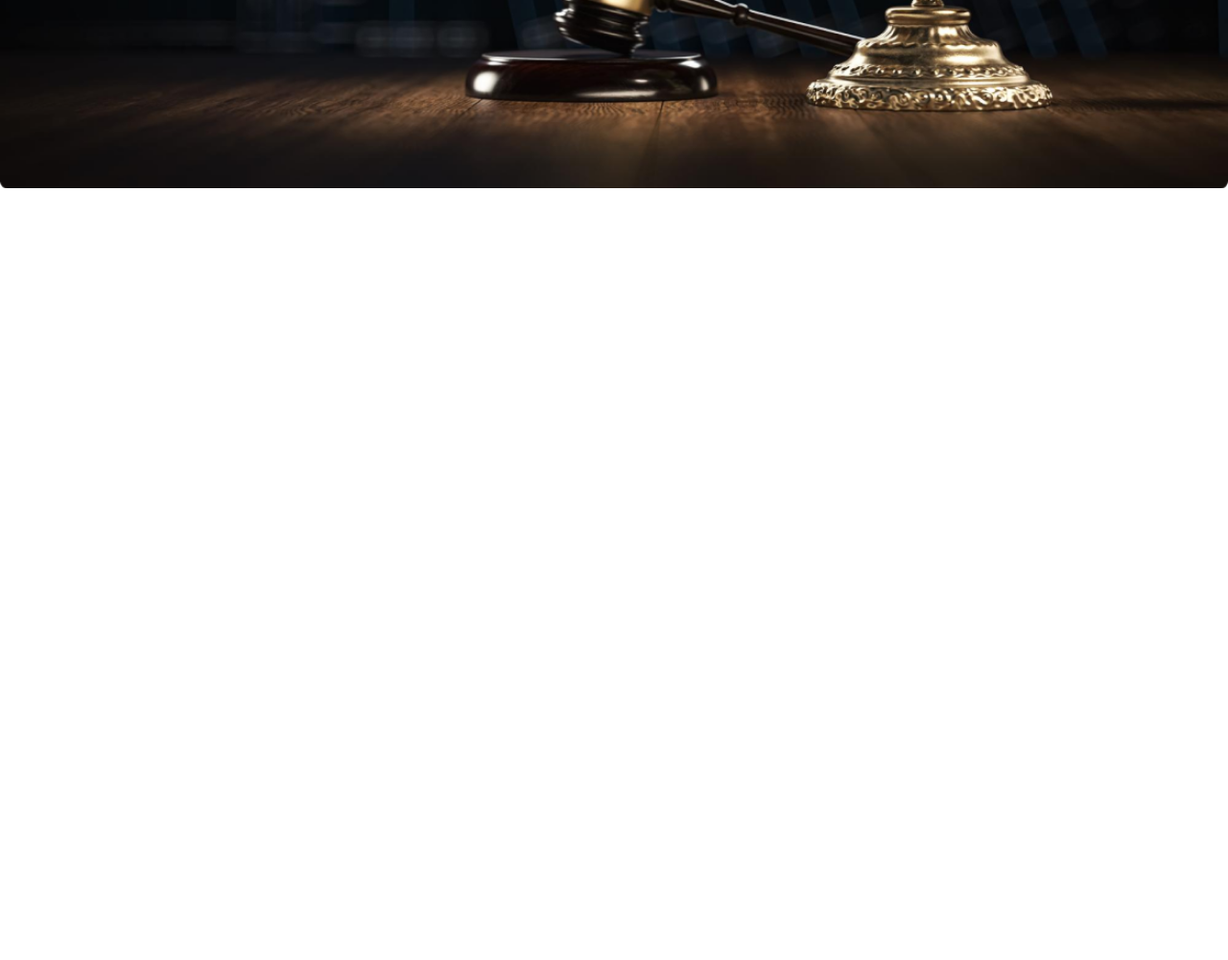
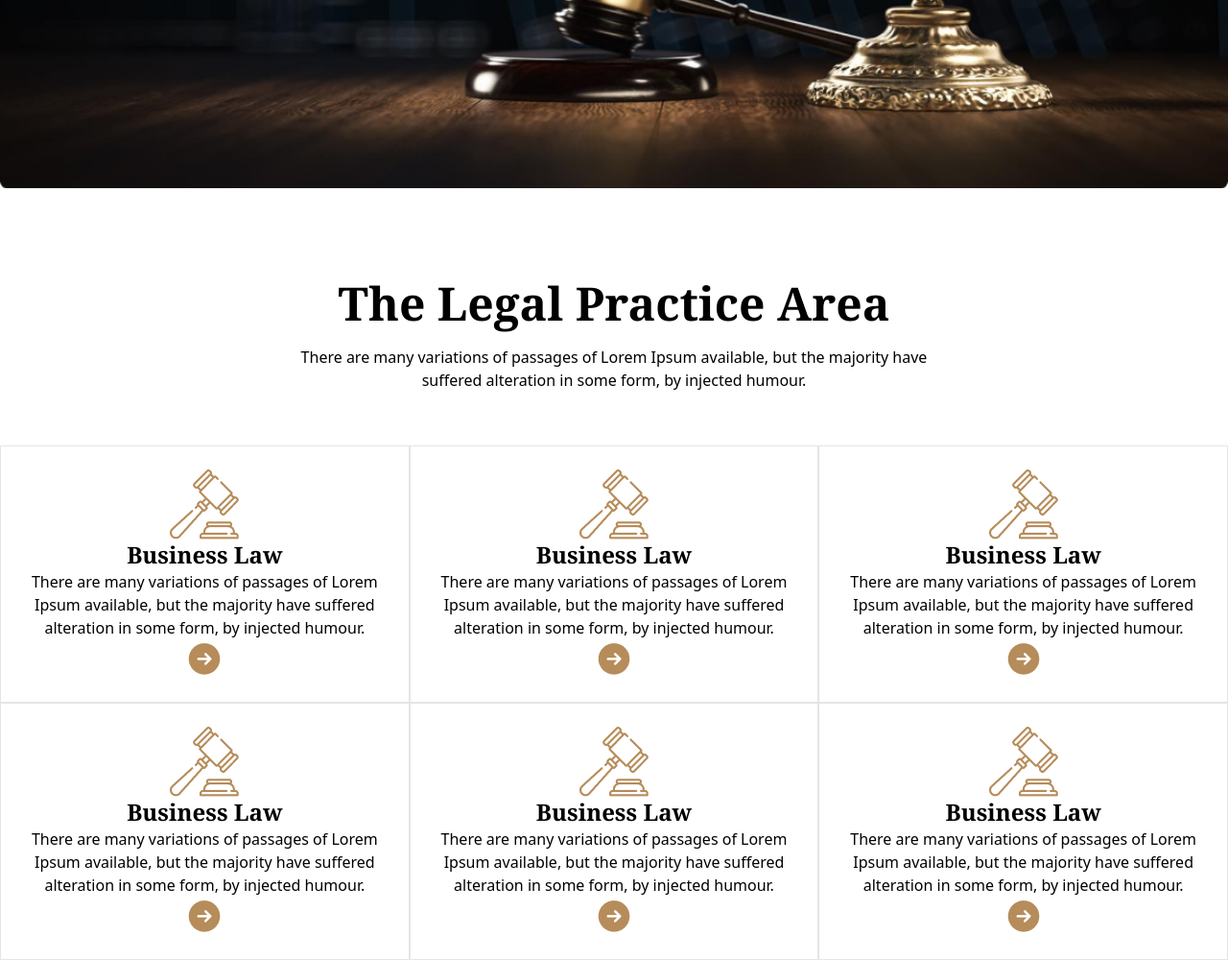
Before and after one commit to mirshad47/Legal-solution-2, a plain HTML site: page index.html in a window 1280 px wide. Shown: the part 500-1500 px from the top of the page at 96% size. Before the commit the page ends 800 px from the top, so only its background shows below. Drawn offline with nearby package versions, Linux system fonts and the light colour scheme.

Commit message:
Update index.html

```diff
--- a/index.html
+++ b/index.html
@@ -138,7 +138,71 @@
 
     <main>
         <!-- practice Area -->
-        <section></section>
+        <section class="mt-24">
+            <!-- container div-->
+            <div>
+                <h1 class="text-3xl font-semibold md:text-5xl font-serif text-center">The Legal Practice Area</h1>
+                <p class="text-center px-5 md:px-0 mt-5">There are many variations of passages of Lorem Ipsum available, but the majority
+                    have <br>suffered alteration in some form, by injected humour.</p>
+                <!-- box container -->
+                <div class="grid grid-cols-1 md:grid-cols-3 mt-14 px-3 md:px-0">
+                    <!-- box 1-->
+                    <div
+                        class=" p-6 text-center hover:bg-gradient-to-b from-zinc-100 to-zinc-100 transition-all border border-neutral-200">
+                        <img class="mx-auto" src="./images/business.png" alt="">
+                        <h2 class="text-2xl font-serif font-semibold">Business Law</h2>
+                        <p>There are many variations of passages of Lorem Ipsum available, but the majority have
+                            suffered alteration in some form, by injected humour.</p>
+                        <img class="mx-auto" src="./images/Frame.png" alt="">
+                    </div>
+                    <!-- box 1-->
+                    <div
+                        class=" p-6 text-center hover:bg-gradient-to-b from-zinc-100 to-zinc-100 transition-all border border-neutral-200">
+                        <img class="mx-auto" src="./images/business.png" alt="">
+                        <h2 class="text-2xl font-serif font-semibold">Business Law</h2>
+                        <p>There are many variations of passages of Lorem Ipsum available, but the majority have
+                            suffered alteration in some form, by injected humour.</p>
+                        <img class="mx-auto" src="./images/Frame.png" alt="">
+                    </div>
+                    <!-- box 1-->
+                    <div
+                        class=" p-6 text-center hover:bg-gradient-to-b from-zinc-100 to-zinc-100 transition-all border border-neutral-200">
+                        <img class="mx-auto" src="./images/business.png" alt="">
+                        <h2 class="text-2xl font-serif font-semibold">Business Law</h2>
+                        <p>There are many variations of passages of Lorem Ipsum available, but the majority have
+                            suffered alteration in some form, by injected humour.</p>
+                        <img class="mx-auto" src="./images/Frame.png" alt="">
+                    </div>
+                    <!-- box 1-->
+                    <div
+                        class=" p-6 text-center hover:bg-gradient-to-b from-zinc-100 to-zinc-100 transition-all border border-neutral-200">
+                        <img class="mx-auto" src="./images/business.png" alt="">
+                        <h2 class="text-2xl font-serif font-semibold">Business Law</h2>
+                        <p>There are many variations of passages of Lorem Ipsum available, but the majority have
+                            suffered alteration in some form, by injected humour.</p>
+                        <img class="mx-auto" src="./images/Frame.png" alt="">
+                    </div>
+                    <!-- box 1-->
+                    <div
+                        class=" p-6 text-center hover:bg-gradient-to-b from-zinc-100 to-zinc-100 transition-all border border-neutral-200">
+                        <img class="mx-auto" src="./images/business.png" alt="">
+                        <h2 class="text-2xl font-serif font-semibold">Business Law</h2>
+                        <p>There are many variations of passages of Lorem Ipsum available, but the majority have
+                            suffered alteration in some form, by injected humour.</p>
+                        <img class="mx-auto" src="./images/Frame.png" alt="">
+                    </div>
+                    <!-- box 1-->
+                    <div
+                        class=" p-6 text-center hover:bg-gradient-to-b from-zinc-100 to-zinc-100 transition-all border border-neutral-200">
+                        <img class="mx-auto" src="./images/business.png" alt="">
+                        <h2 class="text-2xl font-serif font-semibold">Business Law</h2>
+                        <p>There are many variations of passages of Lorem Ipsum available, but the majority have
+                            suffered alteration in some form, by injected humour.</p>
+                        <img class="mx-auto" src="./images/Frame.png" alt="">
+                    </div>
+                </div>
+            </div>
+        </section>
     </main>
 
 </body>
```
